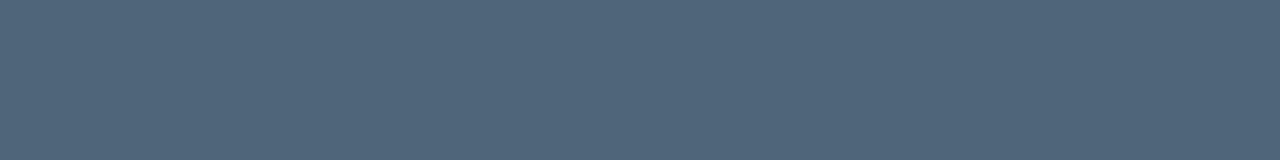
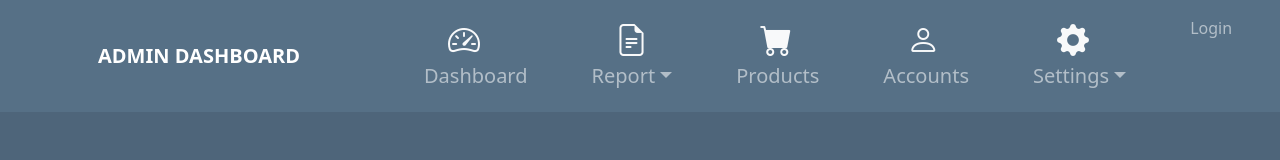
Before and after one commit to Kobby-Jones/admin_dashboard, a website: page edit-product.html in a window 1280 px wide. Drawn offline with nearby package versions, Linux system fonts and the light colour scheme.

Commit message:
Edit product page navbar

```diff
--- a/edit-product.html
+++ b/edit-product.html
@@ -10,7 +10,90 @@
     <title>Edit Product</title>
 </head>
 <body>
+    <nav class="navbar navbar-expand-sm navbar-dark  py-2">
+        <div class="container">
+            <a href="index.html" class="navbar-brand text-uppercase fw-bolder ms-3">Admin Dashboard</a>
+            <button class="navbar-toggler" data-target="#navbarNav" data-toggle="collapse">
+                <span class="navbar-toggler-icon"></span>
+            </button>
+            <div class="collapse navbar-collapse" id="navbarNav">
+                <ul class="navbar-nav">
+                    <li class="nav-item active">
+                        <a href="" class="nav-link">
+                            <ul class="list-unstyled">
+                            <li>
+                                <i class="bi text-light fs-2 ms-4 bi-speedometer2"></i>
+                            </li>
+                            <li><h5 class="me-5">Dashboard</h5></li>
+                        </ul>
+                        </a>
+                    </li>
+                    <li class="nav-item active">
+                        <a href="" class="nav-link">
+                            <ul class="list-unstyled">
+                            <li>
+                               <i class="bi bi-file-earmark-text text-light fs-2 ms-4"></i>
+                            </li>
+                            <li>
+                                <div class="dropdown me-5">
+                                    <h5 class="dropdown-toggle" data-toggle="dropdown">Report</h5>
+                                    <ul class="dropdown-menu px-2 py-4 text-center bg-secondary">
+                                    <li class="dropdown-item text-light">Daily Reports</li>
+                                    <li class="dropdown-item my-3 text-light">Weekly Reports</li>
+                                    <li class="dropdown-item text-light">Yearly Reports</li>
+                                </ul>
+                                </div>
+                            </li>
+                        </ul>
+                        </a>
+                    </li>
+                    <li class="nav-item">
+                        <a href="./products.html" class="nav-link">
+                            <ul class="list-unstyled">
+                            <li>
+                                <i class="bi text-light fs-2 ms-4 bi-cart-fill"></i>
+                            </li>
+                            <li><h5 class="me-5">Products</h5></li>
+                        </ul>
+                        </a>
+                    </li>
 
+                    <li class="nav-item">
+                        <a href="/accounts.html" class="nav-link">
+                            <ul class="list-unstyled">
+                            <li>
+                                <i class="bi text-light fs-2 ms-4 bi-person"></i>
+                            </li>
+                            <li><h5 class="me-5">Accounts</h5></li>
+                        </ul>
+                        </a>
+                    </li>
+                    <li class="nav-item">
+                        <a href="" class="nav-link">
+                            <ul class="list-unstyled">
+                            <li>
+                               <i class="bi bi-gear-fill text-light fs-2 ms-4"></i>
+                            </li>
+                            <li>
+                                <div class="dropdown me-5">
+                                    <h5 class="dropdown-toggle" data-toggle="dropdown">Settings</h5>
+                                    <ul class="dropdown-menu px-2 py-4 text-center bg-secondary">
+                                    <li class="dropdown-item text-light">Profile</li>
+                                    <li class="dropdown-item my-3 text-light">Billing</li>
+                                    <li class="dropdown-item text-light">Customize</li>
+                                </ul>
+                                </div>
+                            </li>
+                        </ul>
+                        </a>
+                    </li>
+                    <li class="nav-item">
+                                <a href="./login.html" class="nav-link">Login</a>
+                            </li>
+                </ul>
+            </div>
+        </div>
+    </nav>
 
      <script src="https://code.jquery.com/jquery-3.6.3.slim.min.js" integrity="sha256-ZwqZIVdD3iXNyGHbSYdsmWP//UBokj2FHAxKuSBKDSo=" crossorigin="anonymous"></script>
      <script src="https://cdnjs.cloudflare.com/ajax/libs/popper.js/1.14.3/umd/popper.min.js" integrity="sha384-ZMP7rVo3mIykV+2+9J3UJ46jBk0WLaUAdn689aCwoqbBJiSnjAK/l8WvCWPIPm49" crossorigin="anonymous"></script>
```
